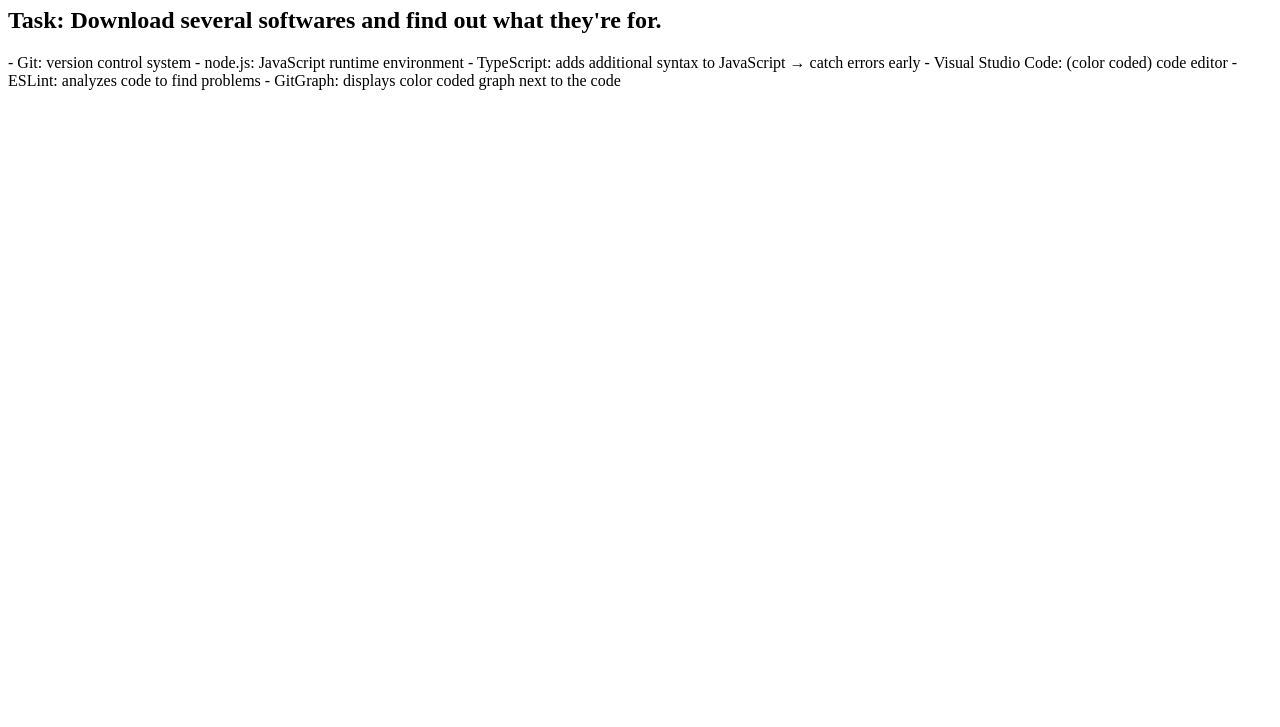
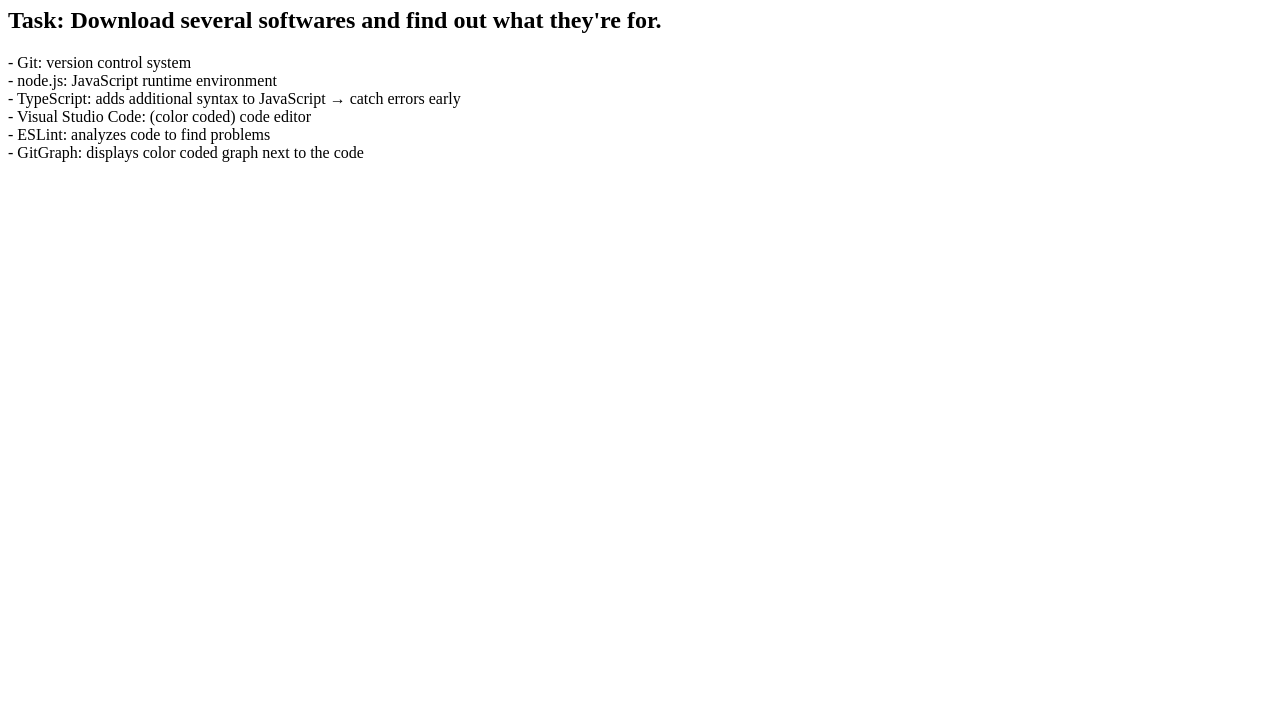
Before and after one commit to jwernerr/Code1, a plain HTML site: page L00_Prerequisites/L00_Prerequisites.html in a window 1280 px wide. Shown: the part 73-800 px from the top of the page. Drawn offline with Linux system fonts and the light colour scheme.

Commit message:
added breaks

```diff
--- a/L00_Prerequisites/L00_Prerequisites.html
+++ b/L00_Prerequisites/L00_Prerequisites.html
@@ -10,11 +10,11 @@
 <body>
 
   <h2>Task: Download several softwares and find out what they're for.</h2>
-  - Git: version control system
-  - node.js: JavaScript runtime environment
-  - TypeScript: adds additional syntax to JavaScript → catch errors early
-  - Visual Studio Code: (color coded) code editor
-    - ESLint: analyzes code to find problems
-    - GitGraph: displays color coded graph next to the code
+  <p>- Git: version control system<br>
+  - node.js: JavaScript runtime environment<br>
+  - TypeScript: adds additional syntax to JavaScript → catch errors early<br>
+  - Visual Studio Code: (color coded) code editor<br>
+    - ESLint: analyzes code to find problems<br>
+    - GitGraph: displays color coded graph next to the code<br></p>
 </body>
 </html>
```
